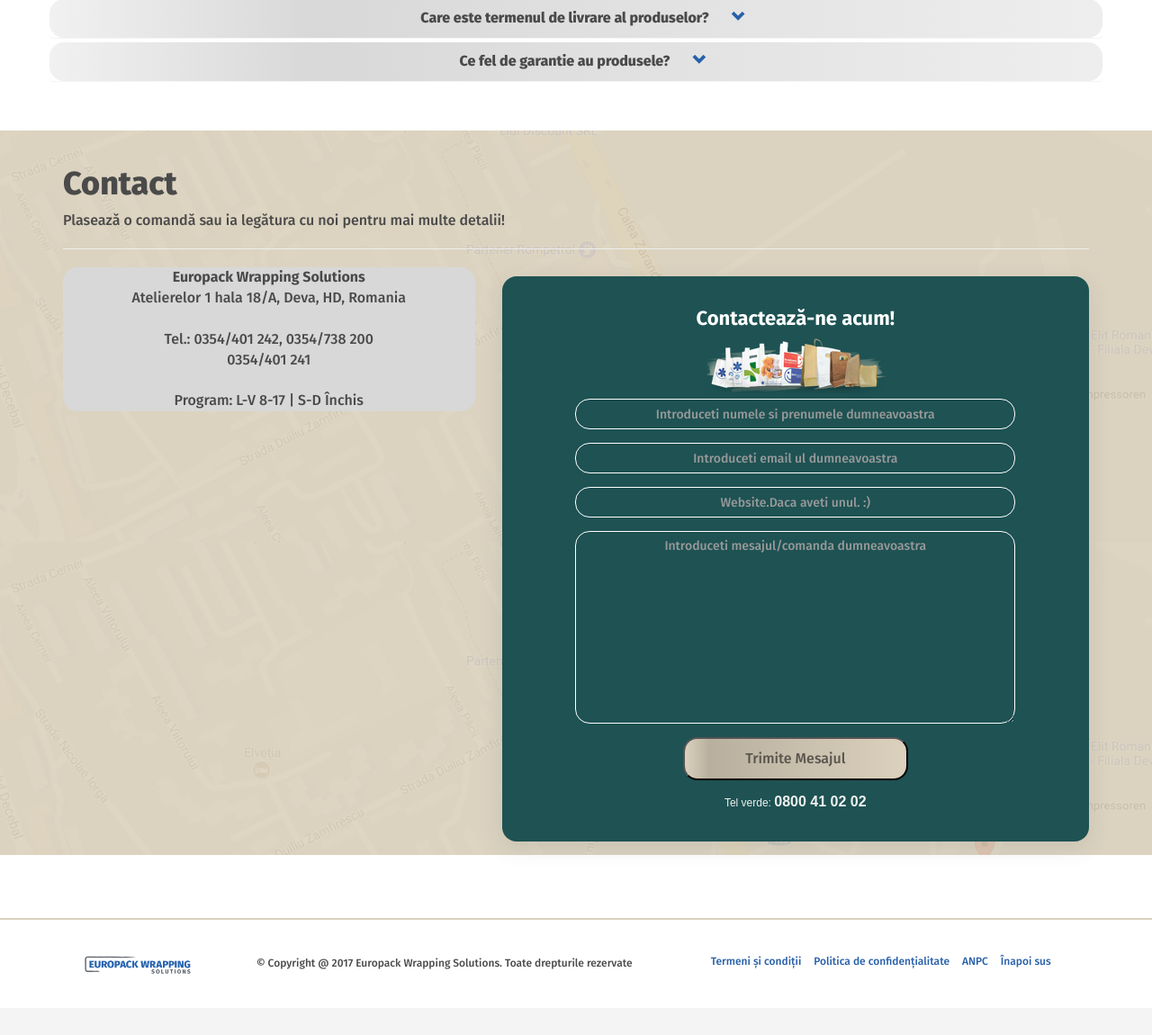
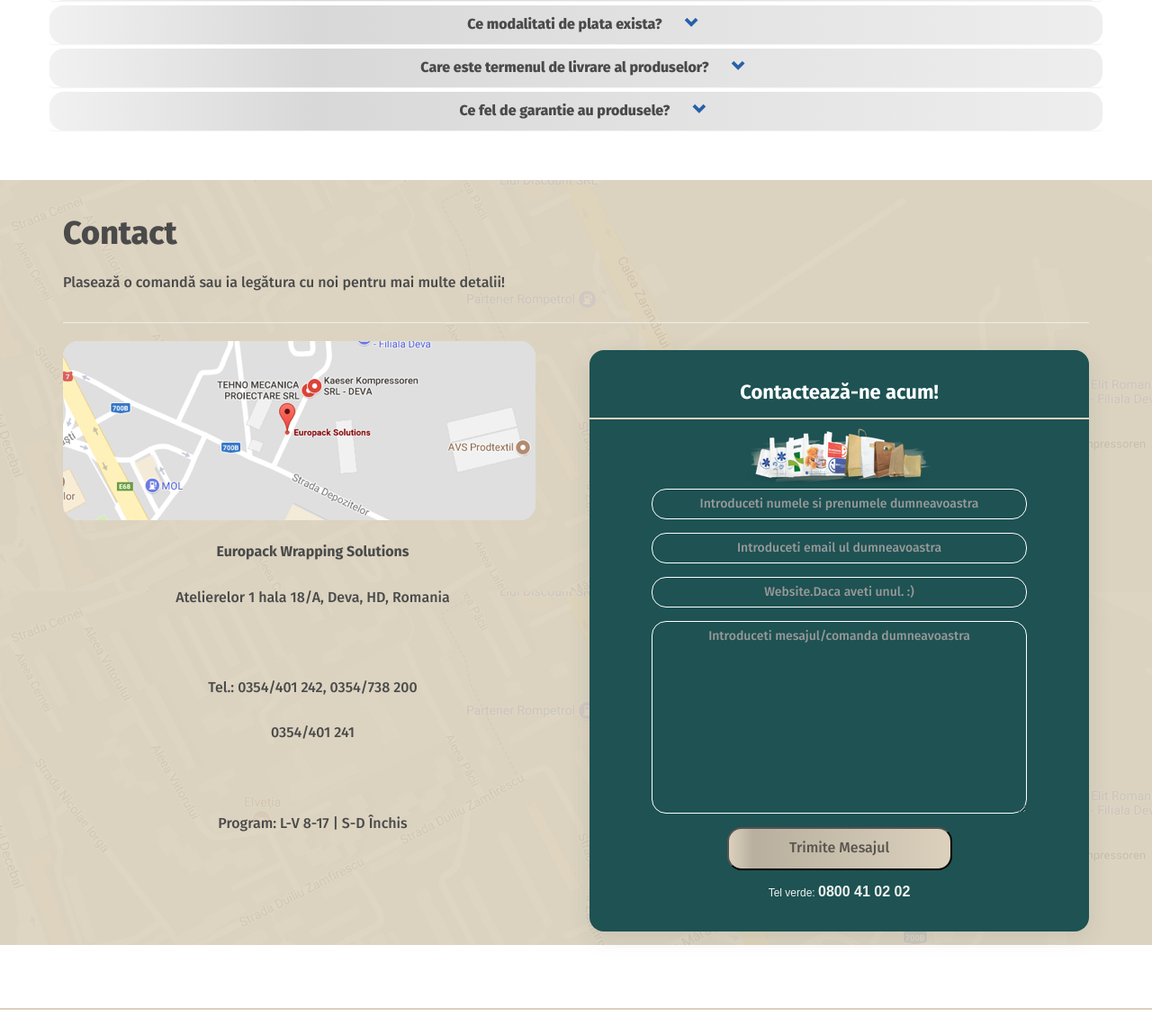
Before and after one commit to AlexVyi/europackwrapping, a PHP site: page / in a window 1280 px wide. Shown: the part 3428-4578 px from the top of the page at 90% size. Before the commit the page ends 4510 px from the top, so only its background shows below. Run offline with PHP 8.4, Linux system fonts and the light colour scheme; some libraries are stand-ins or nearby versions.

Commit message:
started modals

```diff
--- a/bottom.css
+++ b/bottom.css
@@ -91,6 +91,9 @@
 #contactUs{
     background: url("img/harta-background.jpg");
 }
+#contactUsRow > .col-lg-6 > img {
+    border-radius: 17px;
+}
 #contactH1{
     font-family: Fira Sans,sans-serif;
     font-size: 36px;
@@ -104,8 +107,8 @@
     color: #4a4a4a;
 }
 #addressBottom{
+    margin-top: 10px;
     border-radius: 16px;
-    background-color: #d8d8d8;
     font-family: Fira Sans,sans-serif;
     font-size: 16px;
     font-weight: 500;
--- a/index.html
+++ b/index.html
@@ -12,6 +12,7 @@
     <link rel="stylesheet" href="main.css" type="text/css" media="all">
     <link rel="stylesheet" href="middle.css" type="text/css" media="all">
     <link rel="stylesheet" href="bottom.css" type="text/css" media="all">
+    <link rel="stylesheet" href="modal.css" type="text/css" media="all">
 </head>
 
 <body data-spy="scroll" data-target="#smart-navbar" onload="">
@@ -100,11 +101,13 @@
         <div class="row text-center">
             <h1 id="middlePaperH1">Hârtie</h1>
             <div class="col-md-4 col-xs-12">
+
                 <img src="img/hartie-image-medical.jpg" class="img-responsive">
                 <h3 class="paperRowH3">MEDICAL</h3>
-                <a href="" class="paperRowA">Sacoșă mâner decupat și pungă cu fund în V</a><br>
+                <a href="modal.html#SacoșămânerdecupatșipungăcufundînV" class="paperRowA" data-toggle="modal">Sacoșă mâner decupat și pungă cu fund în V</a><br>
                 <a href="" class="paperRowA">Pungi farmacii umane și veterinare</a>
-            </div>
+
+            </div><!--ends col-md-4 col-xs-12-->
             <div class="col-md-4 col-xs-12">
                 <img src="img/hartie-image-general.jpg"  class="img-responsive">
                 <h3 class="paperRowH3">ALIMENTAR</h3>
@@ -358,7 +361,8 @@
         </div>
 
         <div class="row" id="contactUsRow">
-            <div class="col-lg-5 col-md-12 col-xs-12">
+            <div class="col-lg-6 col-md-12 col-xs-12">
+                <img src="img/harta.jpg">
                 <p id="addressBottom" class="text-center">
                     <strong>Europack Wrapping Solutions</strong><br>
 
@@ -374,7 +378,7 @@
                     <span>Program: L-V 8-17 | S-D Închis</span>
                 </p>
             </div>
-            <div class="col-lg-7 col-md-12 col-xs-12 text-center">
+            <div class="col-lg-6 col-md-12 col-xs-12 text-center">
                 <form action="https://formspree.io/office@epk.ro" method="POST" class="form-horizontal">
                     <h4 id="formH4">Contactează-ne acum!</h4>
                     <img src="img/bags-mockup.png" id="mockUp">
@@ -406,7 +410,7 @@
                     </div>
 
                 </form>
-            </div><!--ends col-lg-8-->
+            </div>
         </div><!-- ends row-->
     </div>
        <div class="row" style="height: 70px;background-color:white"></div>
--- /dev/null
+++ b/modal.css
@@ -0,0 +1,15 @@
+h4{
+    font-family: Fira Sans,sans-serif;
+    font-size: 22px;
+    font-weight: 800;
+    color: #4a4a4a;
+    border-bottom: 2px solid #dbd1bd;
+    padding-bottom: 15px;
+}
+p{
+    font-family: Fira Sans,sans-serif;
+    font-size: 14px;
+    font-weight: 500;
+    line-height: 3.14;
+    color: #4a4a4a;
+}
```
Also changed, not shown: modal.html (added, +54 -0 lines), img/harta.jpg (added), img/harta@2x.jpg (added), img/harta@3x.jpg (added), img/modals/pungi-inv.jpg (added), img/modals/pungi-inv@2x.jpg (added), img/modals/pungi-inv@3x.jpg (added), 2 other files.
